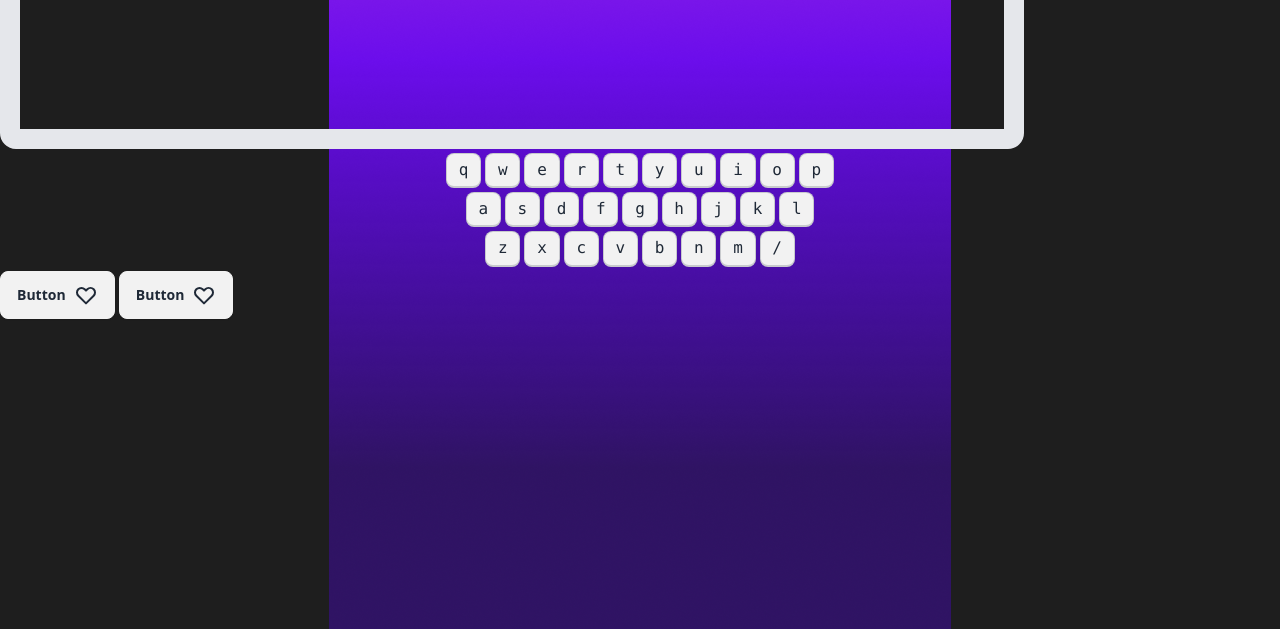
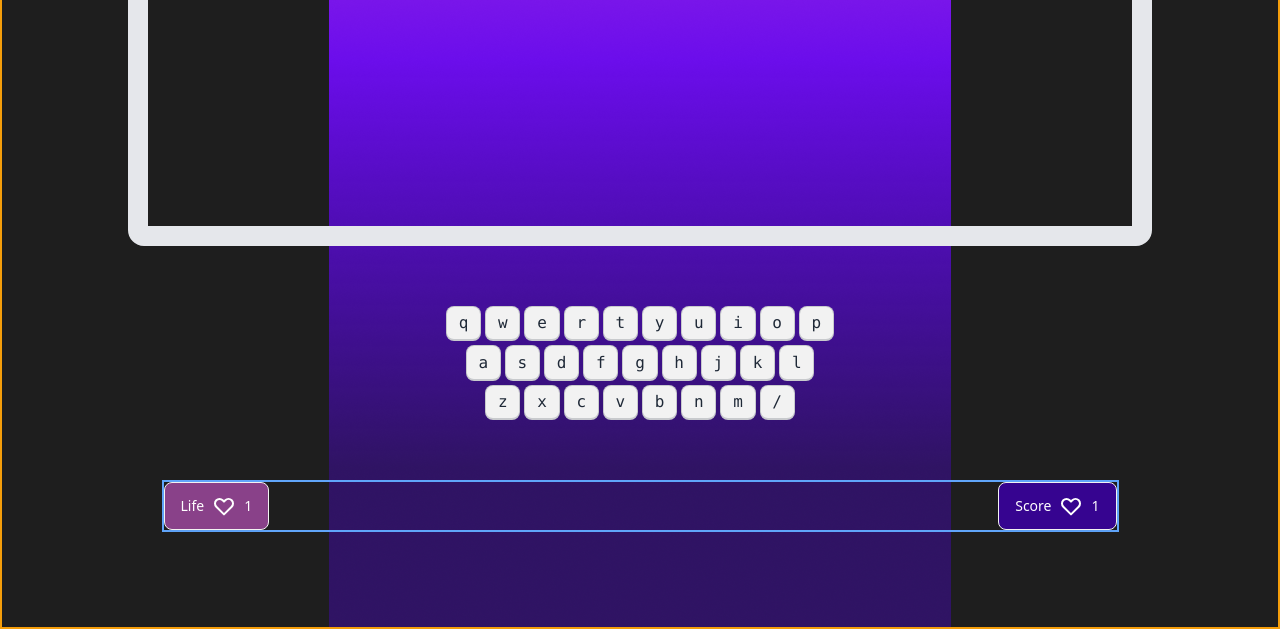
Before and after one commit to DevPentakill/alpha-clash-pro-game, a plain HTML site: page index.html in a window 1280 px wide. Shown: the part 171-800 px from the top of the page. Drawn offline with nearby package versions, Linux system fonts and the light colour scheme.

Commit message:
almost structured the playground page of the website

```diff
--- a/index.html
+++ b/index.html
@@ -12,14 +12,15 @@
 
 <body class="bg-[#1E1E1E] bg-[url('./images/background.png')] bg-repeat-y min-h-screen bg-center">
     <main>
-        <!-- home page -->
+        <!-- (1) home page -->
         <section class="hidden flex flex-col justify-center border-2 border-amber-500 h-screen items-center gap-14 ">
             <h1 class="text-white anton-regular text-9xl">Alphabet Clash</h1>
             <p class="text-white text-2xl poppins-medium">Unleash Your Keyboard Kung Fu : Press “Enter” to Play</p>
             <button class="btn px-5 py-8 flex-nowrap rounded-lg bg-white text-black poppins-medium text-3xl">Play Now</button>
         </section>
-        <!-- play ground -->
-        <section>
+
+        <!-- (2) play ground -->
+        <section class="h-screen flex flex-col justify-center items-center gap-14 border-2 border-amber-500">
             <!-- display -->
              <div>
                 <div class="artboard artboard-horizontal phone-6 text-white text-3xl bg-screenCol border-[20px] border-screenBord rounded-2xl"><h1>HELLOW WORLD</h1></div>
@@ -61,18 +62,20 @@
                   </div>
              </div>
              <!-- score -->
-             <div>
-                <button class="btn">
-                    Button
+             <div class="flex border-2 border-blue-400 w-3/4 justify-between">
+                <button class="btn bg-[#894189] text-white font-medium">
+                   Life
                     <svg xmlns="http://www.w3.org/2000/svg" class="h-6 w-6" fill="none" viewBox="0 0 24 24" stroke="currentColor"><path stroke-linecap="round" stroke-linejoin="round" stroke-width="2" d="M4.318 6.318a4.5 4.5 0 000 6.364L12 20.364l7.682-7.682a4.5 4.5 0 00-6.364-6.364L12 7.636l-1.318-1.318a4.5 4.5 0 00-6.364 0z" /></svg>
-                  </button>
-                  <button class="btn">
-                    Button
+                 1
+                </button>
+                  <button class="btn bg-[#360490] font-medium text-white">
+                    Score
                     <svg xmlns="http://www.w3.org/2000/svg" class="h-6 w-6" fill="none" viewBox="0 0 24 24" stroke="currentColor"><path stroke-linecap="round" stroke-linejoin="round" stroke-width="2" d="M4.318 6.318a4.5 4.5 0 000 6.364L12 20.364l7.682-7.682a4.5 4.5 0 00-6.364-6.364L12 7.636l-1.318-1.318a4.5 4.5 0 00-6.364 0z" /></svg>
-                  </button>
+                 1
+                </button>
              </div>
         </section>
-        <!-- score page -->
+        <!-- (3) score page -->
         <section></section>
     </main>
 
```
